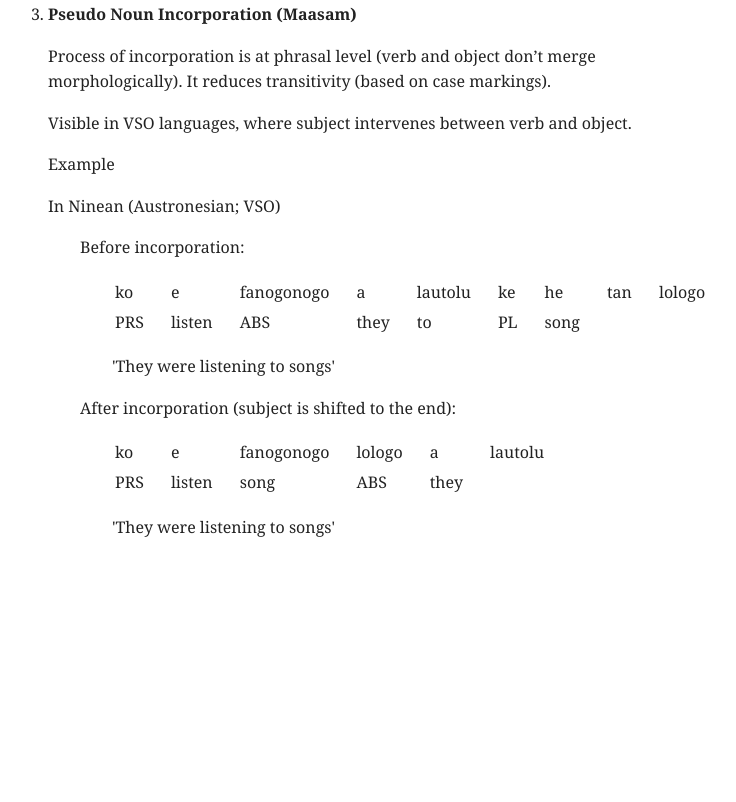
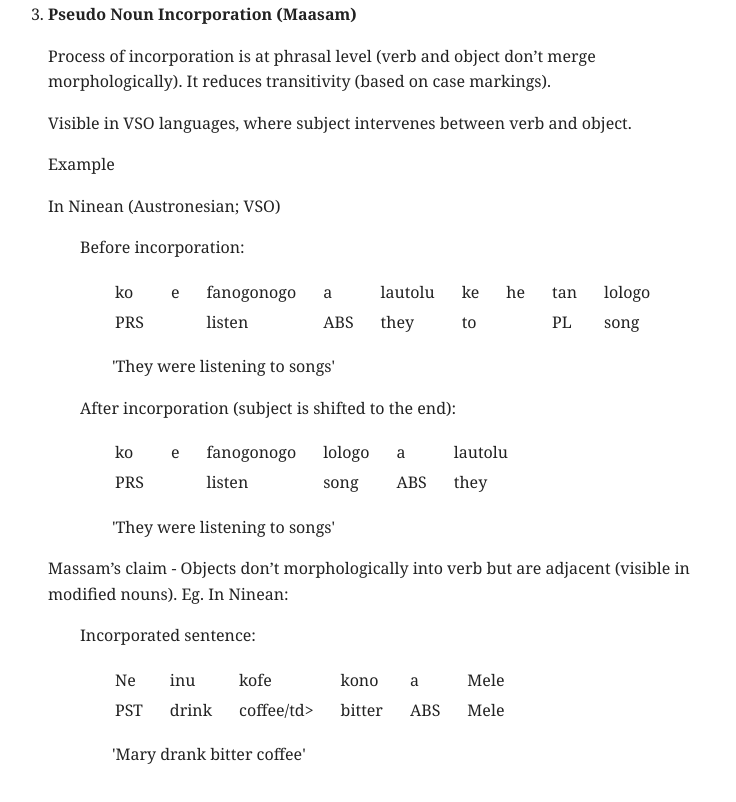
Before and after one commit to shaelly0904/linguisticks, a plain HTML site: page noun incorporation.html in a window 1280 px wide. Shown: the part 1564-2366 px from the top of the page, without its empty margins (282-1018 px from the left). Before the commit the page ends 2144 px from the top, so only its background shows below. Drawn offline with Linux system fonts and the light colour scheme.

Commit message:
Update noun incorporation.html

```diff
--- a/noun incorporation.html
+++ b/noun incorporation.html
@@ -64,15 +64,22 @@
                 <p class="subline">Before incorporation:</p>
                 <table class="gloss">
                     <tr><td>ko</td><td>e</td><td>fanogonogo</td><td>a</td><td>lautolu</td><td>ke</td><td>he</td><td>tan</td><td>lologo</td></tr>
-                    <tr><td>PRS</td><td>listen</td><td>ABS</td><td>they</td><td>to</td><td>PL</td><td>song</td></tr>
+                    <tr><td>PRS</td><td></td><td>listen</td><td>ABS</td><td>they</td><td>to</td><td></td><td>PL</td><td>song</td></tr>
                 </table>
                 <p class="translation">'They were listening to songs'</p>
                 <p class="subline">After incorporation (subject is shifted to the end):</p>
                 <table class="gloss">
                     <tr><td>ko</td><td>e</td><td>fanogonogo</td><td>lologo</td><td>a</td><td>lautolu</td></tr>
-                    <tr><td>PRS</td><td>listen</td><td>song</td><td>ABS</td><td>they</td></tr>
+                    <tr><td>PRS</td><td></td><td>listen</td><td>song</td><td>ABS</td><td>they</td></tr>
                 </table>
                 <p class="translation">'They were listening to songs'</p>
+                <p>Massam’s claim - Objects don’t morphologically into verb but are adjacent (visible in modified nouns). Eg. In Ninean: </p>
+                <p class="subline">Incorporated sentence:</p>
+                <table class="gloss">
+                    <tr><td>Ne</td><td>inu</td><td>kofe</td><td>kono</td><td>a</td><td>Mele</td></tr>
+                    <tr><td>PST</td><td>drink</td><td>coffee/td><td>bitter</td><td>ABS</td><td>Mele</td></tr>
+                </table>
+                <p class="translation">'Mary drank bitter coffee'</p>
             </li>
         </ol>
     </body>
```
